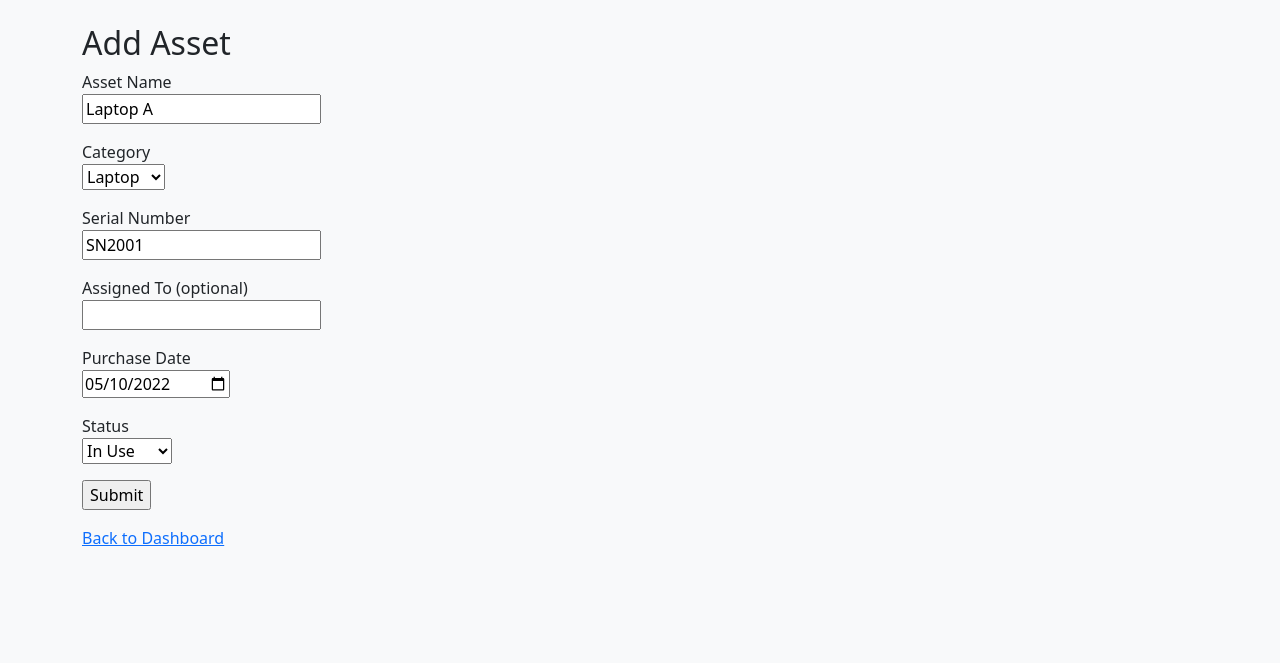
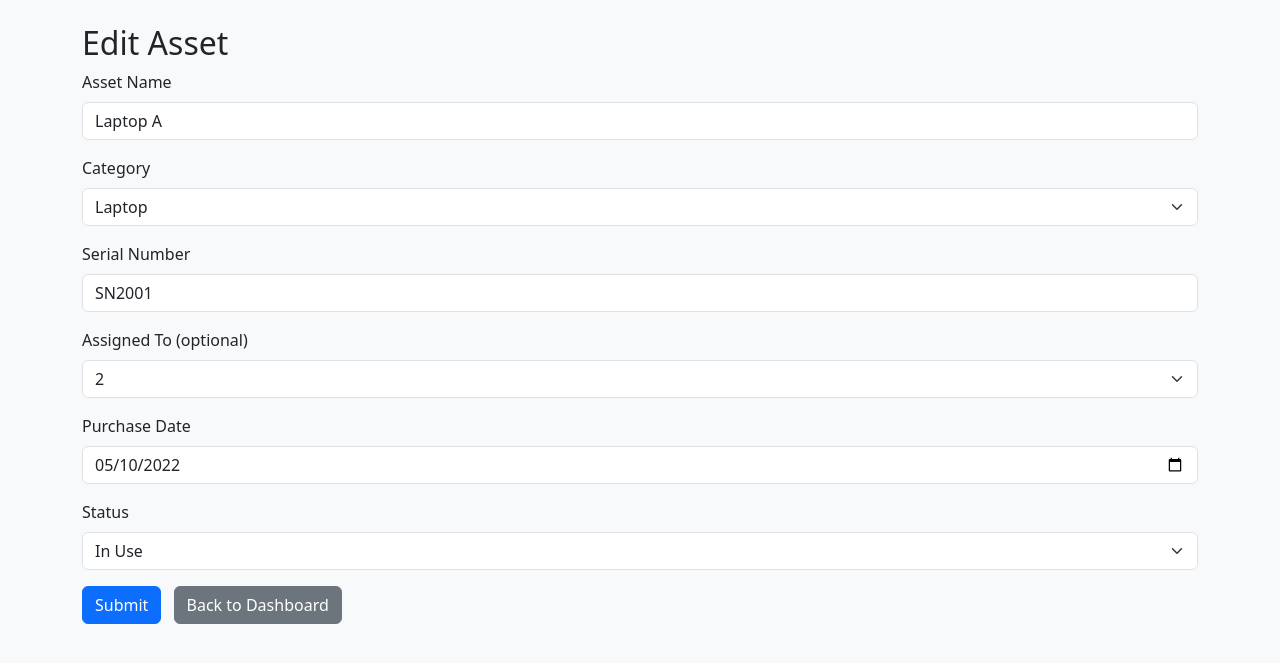
Before and after one commit to zohaz96/asset-manager, a Flask app: page /assets/edit/1 in a window 1280 px wide. Shown: the top 663 px of the page. Run offline with Flask 3, Linux system fonts and the light colour scheme; a user stored in the database is signed in.

Commit message:
refaxtor

```diff
--- a/app.py
+++ b/app.py
@@ -135,7 +135,7 @@ def add_asset():
             name=form.name.data,
             category=form.category.data,
             serial_number=form.serial_number.data,
-            assigned_to=form.assigned_to.data,
+            assigned_to_id=form.assigned_to.data,
             purchase_date=form.purchase_date.data,
             status=form.status.data
         )
@@ -146,6 +146,40 @@ def add_asset():
 
     return render_template('add_asset.html', form=form)
 
+# @app.route('/assets/edit/<int:asset_id>', methods=['GET', 'POST'])
+# def edit_asset(asset_id):
+#     if 'username' not in session:
+#         return redirect(url_for('login'))
+
+#     asset = Asset.query.get_or_404(asset_id)
+
+#     if session['role'] != 'admin' and (
+#         not asset.assigned_user or asset.assigned_user.username != session['username']
+#     ):
+#         flash("You can only edit assets assigned to you.", "danger")
+#         return redirect(url_for('dashboard'))
+
+#     form = AssetForm(obj=asset)
+#     form.assigned_to.choices = [(user.id, user.username) for user in User.query.all()]
+#     form.assigned_to.data = asset.assigned_to_id
+
+
+#     if asset.assigned_to_id:
+#         form.assigned_to.data = asset.assigned_to_id
+
+#     if form.validate_on_submit():
+#         asset.name = form.name.data
+#         asset.category = form.category.data
+#         asset.serial_number = form.serial_number.data
+#         asset.assigned_to_id = form.assigned_to.data
+#         asset.purchase_date = form.purchase_date.data
+#         asset.status = form.status.data
+
+#         db.session.commit()
+#         flash('Asset updated!', 'success')
+#         return redirect(url_for('dashboard'))
+
+#     return render_template('add_asset.html', form=form)
 @app.route('/assets/edit/<int:asset_id>', methods=['GET', 'POST'])
 def edit_asset(asset_id):
     if 'username' not in session:
@@ -160,16 +194,23 @@ def edit_asset(asset_id):
         return redirect(url_for('dashboard'))
 
     form = AssetForm(obj=asset)
+    form.assigned_to.choices = [(user.id, user.username) for user in User.query.all()]
+    form.assigned_to.data = asset.assigned_to_id
 
     if form.validate_on_submit():
-        form.populate_obj(asset)
+        asset.name = form.name.data
+        asset.category = form.category.data
+        asset.serial_number = form.serial_number.data
+        asset.assigned_to_id = form.assigned_to.data
+        asset.purchase_date = form.purchase_date.data
+        asset.status = form.status.data
+
         db.session.commit()
         flash('Asset updated!', 'success')
         return redirect(url_for('dashboard'))
-    elif form.errors:
-        print("Form errors:", form.errors)
 
     return render_template('add_asset.html', form=form)
+
 
 
 @app.route('/assets/delete/<int:asset_id>')
--- a/templates/add_asset.html
+++ b/templates/add_asset.html
@@ -1,17 +1,43 @@
 {% extends "base.html" %}
 {% block content %}
 
-<h2>Add Asset</h2>
+<h2>{{ 'Edit Asset' if form.name.data else 'Add Asset' }}</h2>
+
 <form method="POST">
     {{ form.hidden_tag() }}
-    <p>{{ form.name.label }}<br>{{ form.name }}</p>
-    <p>{{ form.category.label }}<br>{{ form.category }}</p>
-    <p>{{ form.serial_number.label }}<br>{{ form.serial_number }}</p>
-    <p>{{ form.assigned_to.label }}<br>{{ form.assigned_to }}</p>
-    <p>{{ form.purchase_date.label }}<br>{{ form.purchase_date }}</p>
-    <p>{{ form.status.label }}<br>{{ form.status }}</p>
-    <p>{{ form.submit }}</p>
+
+    <div class="mb-3">
+        {{ form.name.label(class="form-label") }}
+        {{ form.name(class="form-control") }}
+    </div>
+
+    <div class="mb-3">
+        {{ form.category.label(class="form-label") }}
+        {{ form.category(class="form-select") }}
+    </div>
+
+    <div class="mb-3">
+        {{ form.serial_number.label(class="form-label") }}
+        {{ form.serial_number(class="form-control") }}
+    </div>
+
+    <div class="mb-3">
+        {{ form.assigned_to.label(class="form-label") }}
+        {{ form.assigned_to(class="form-select") }}
+    </div>
+
+    <div class="mb-3">
+        {{ form.purchase_date.label(class="form-label") }}
+        {{ form.purchase_date(class="form-control") }}
+    </div>
+
+    <div class="mb-3">
+        {{ form.status.label(class="form-label") }}
+        {{ form.status(class="form-select") }}
+    </div>
+
+    <button type="submit" class="btn btn-primary">{{ form.submit.label.text }}</button>
+    <a href="{{ url_for('dashboard') }}" class="btn btn-secondary ms-2">Back to Dashboard</a>
 </form>
-<a href="{{ url_for('dashboard') }}">Back to Dashboard</a>
 
 {% endblock %}
```
Also changed, not shown: README.md, instance/site.db.
